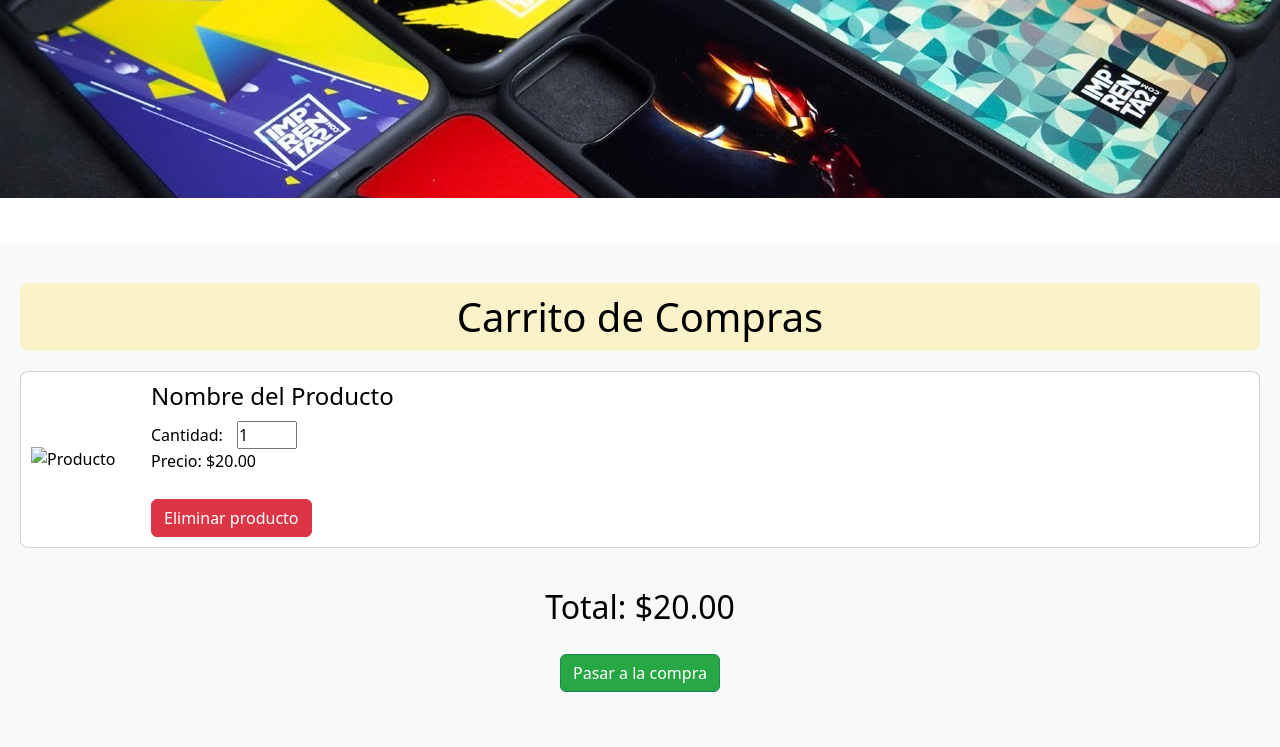
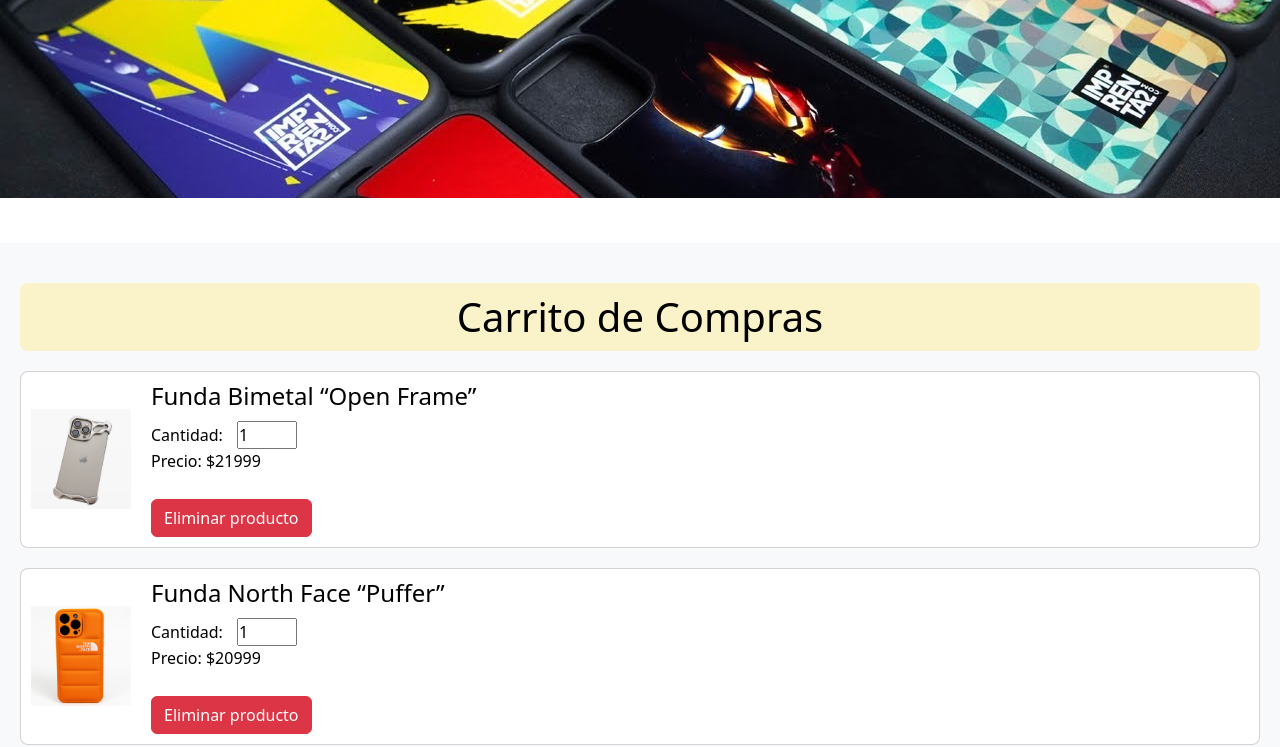
Before and after one commit to damiiangene/mirepositorio, a plain HTML site: page pages/carrito.html in a window 1280 px wide. Shown: the part 82-829 px from the top of the page. Drawn offline with nearby package versions, Linux system fonts and the light colour scheme.

Commit message:
cambios carrito precios

```diff
--- a/pages/carrito.html
+++ b/pages/carrito.html
@@ -42,18 +42,30 @@
         <h1 class="text-center main__titulo">Carrito de Compras</h1>
         <div class="cart-items">
             <div class="cart-item">
-                <img src="path/to/product-image.jpg" alt="Producto" class="img-fluid">
+                <img src="../images/funda5.jpg" alt="Producto" class="img-fluid">
                 <div class="item-details">
-                    <h2 class="item-title">Nombre del Producto</h2>
+                    <h2 class="item-title">Funda Bimetal “Open Frame”</h2>
                     <label for="quantity">Cantidad:</label>
                     <input type="number" id="quantity" value="1" min="1" class="quantity-input">
-                    <p class="item-price">Precio: $<span class="price">20.00</span></p>
+                    <p class="item-price">Precio: $<span class="price">21999</span></p>
+                    <button class="btn btn-danger remove-btn">Eliminar producto</button>
+                </div>
+            </div>
+        </div>
+        <div class="cart-items">
+            <div class="cart-item">
+                <img src="../images/funda6.png" alt="Producto" class="img-fluid">
+                <div class="item-details">
+                    <h2 class="item-title">Funda North Face “Puffer”</h2>
+                    <label for="quantity">Cantidad:</label>
+                    <input type="number" id="quantity" value="1" min="1" class="quantity-input">
+                    <p class="item-price">Precio: $<span class="price">20999</span></p>
                     <button class="btn btn-danger remove-btn">Eliminar producto</button>
                 </div>
             </div>
         </div>
         <div class="total">
-            <h2>Total: $<span id="total-price">20.00</span></h2>
+            <h2>Total: $<span id="total-price">42998</span></h2>
             <button class="btn btn-success proceed-btn">Pasar a la compra</button>
         </div>
     </main>
--- a/style.css
+++ b/style.css
@@ -46,7 +46,7 @@
 }
 
 #body {
-    max-width: 1800px;
+    max-width: auto;
 }
 
 /* ESTILOS MAIN */
```
